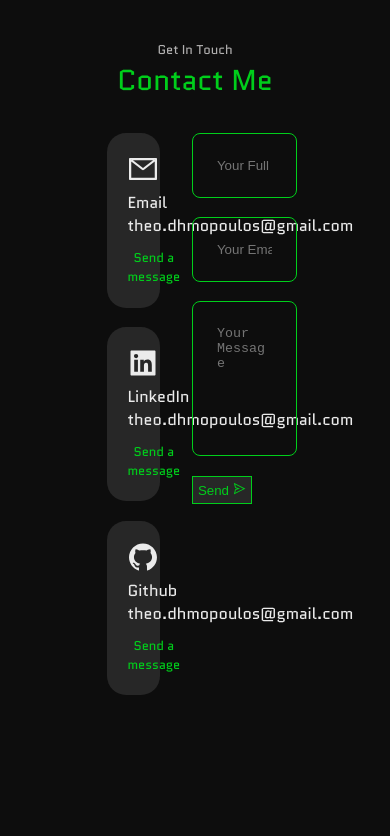
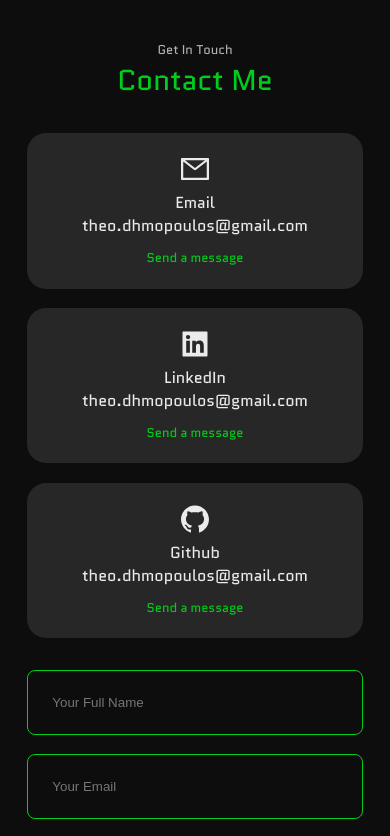
Before and after one commit to Theodoreprof/CV_website, a React (Create React App) app in the folder cv_website/: page / in a window 390 px wide. Shown: the part 8680-9516 px from the top of the page. Built offline with nearby package versions, Linux system fonts and the light colour scheme.

Commit message:
contact res

```diff
--- a/cv_website/src/components/contact/contact.css
+++ b/cv_website/src/components/contact/contact.css
@@ -1,5 +1,5 @@
 .container.contact__container {
-    width: 45%;
+    width: 900px;
     display: grid;
     grid-template-columns: 30% 60%;
     gap: 2rem;
@@ -57,3 +57,21 @@
     resize: none;
     color: var(--color-white);
 }
+
+@media screen and (max-width: 1024px) {
+    .container.contact__container {
+        width: 50%;
+        padding-bottom: 200px;
+        grid-template-columns: 1fr;
+        gap: 2rem;
+    }
+
+}
+
+
+@media screen and (max-width: 600px) {
+    .container.contact__container {
+        width: var(--container-width-md);
+    }
+
+}
```
